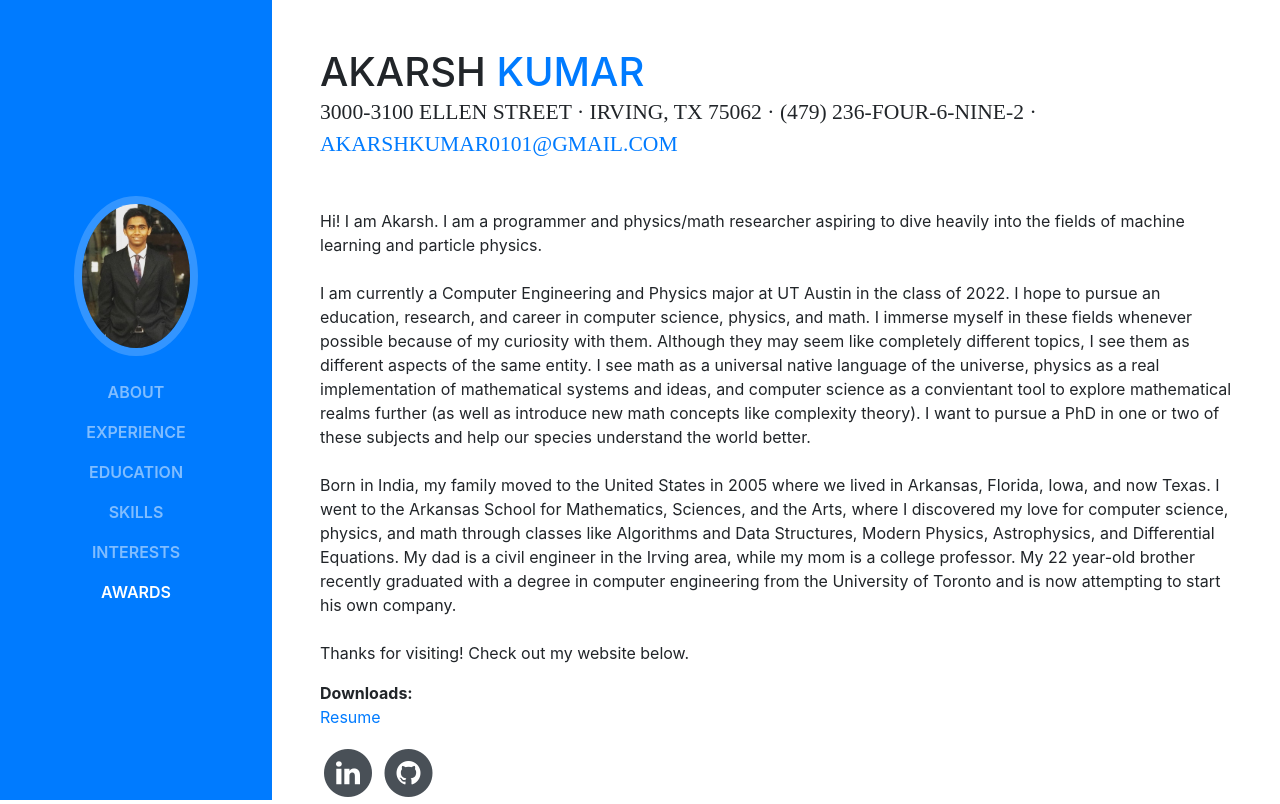
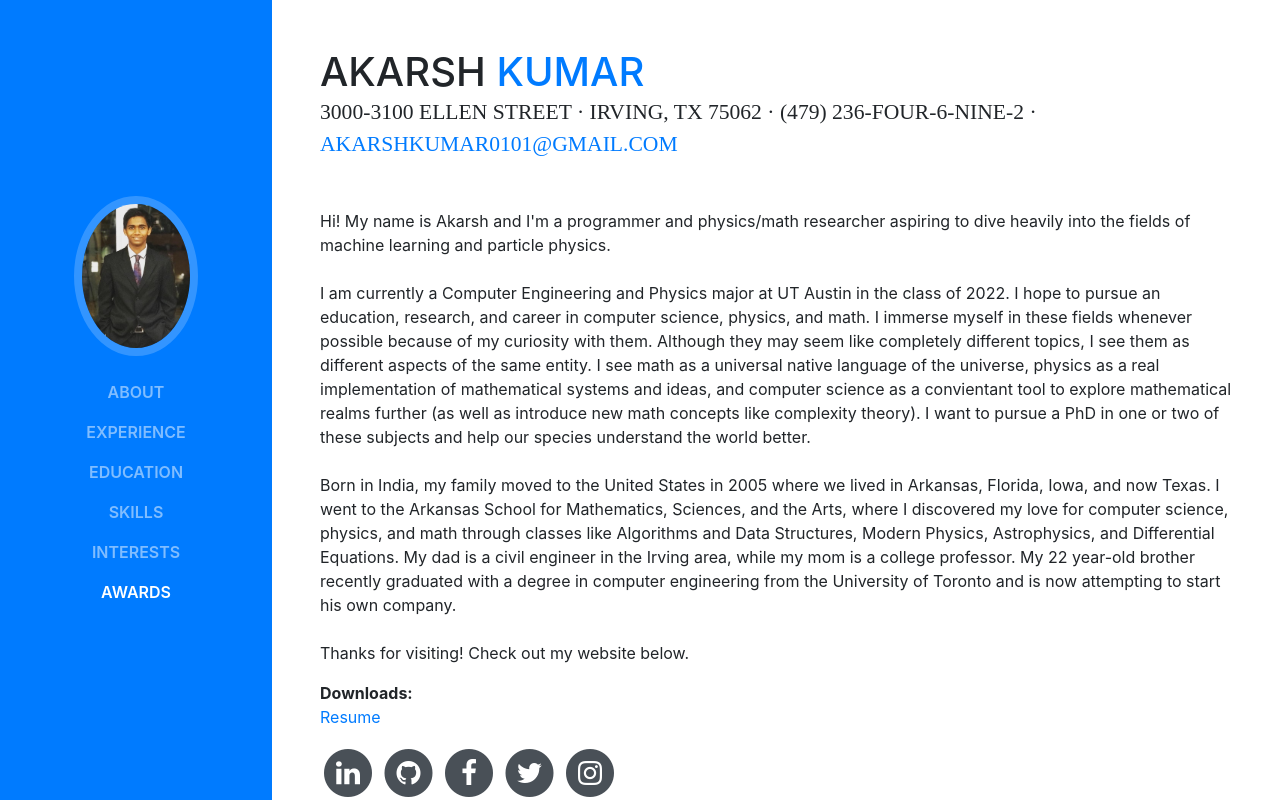
Before and after one commit to akarshkumar0101/akarshkumar.com, a website with bundled scripts: page index.html in a window 1280 px wide. Shown: the top 804 px of the page. Built offline with nearby package versions, Linux system fonts and the light colour scheme; a web font is replaced by a local one.

Commit message:
updated resume

```diff
--- a/index.html
+++ b/index.html
@@ -73,7 +73,7 @@
             <a href="mailto:name@email.com">akarshkumar0101@gmail.com</a>
           </div>
         <p>
-          Hi! I am Akarsh. I am a programmer and physics/math researcher aspiring to dive heavily into the fields of machine learning and particle physics.
+          Hi! My name is Akarsh and I'm a programmer and physics/math researcher aspiring to dive heavily into the fields of machine learning and particle physics.
           <br><br>
           I am currently a Computer Engineering and Physics major at UT Austin in the class of 2022. I hope to pursue an education, research, and career in computer science, physics, and math. I immerse myself in these fields whenever possible because of my curiosity with them. Although they may seem like completely different topics, I see them as different aspects of the same entity. I see math as a universal native language of the universe, physics as a real implementation of mathematical systems and ideas, and computer science as a convientant tool to explore mathematical realms further (as well as introduce new math concepts like complexity theory).  I want to pursue a PhD in one or two of these subjects and help our species understand the world better.
           <br><br>
@@ -109,6 +109,24 @@
                 <span class="fa-stack fa-lg">
                   <i class="fa fa-circle fa-stack-2x"></i>
                   <i class="fa fa-github fa-stack-1x fa-inverse"></i>
+                </span>
+              </a>
+              <a href="https://www.facebook.com/akarshkumar0101/">
+                <span class="fa-stack fa-lg">
+                  <i class="fa fa-circle fa-stack-2x"></i>
+                  <i class="fa fa-facebook fa-stack-1x fa-inverse"></i>
+                </span>
+              </a>
+              <a href="https://www.twitter.com/akarshkumar0101/">
+                <span class="fa-stack fa-lg">
+                  <i class="fa fa-circle fa-stack-2x"></i>
+                  <i class="fa fa-twitter fa-stack-1x fa-inverse"></i>
+                </span>
+              </a>
+              <a href="https://www.instagram.com/akarshkumar0101/">
+                <span class="fa-stack fa-lg">
+                  <i class="fa fa-circle fa-stack-2x"></i>
+                  <i class="fa fa-instagram fa-stack-1x fa-inverse"></i>
                 </span>
               </a>
             </li>
```
Also changed, not shown: 3 other files.
